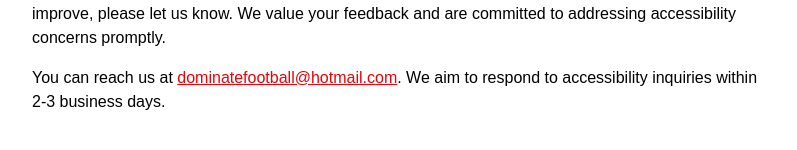
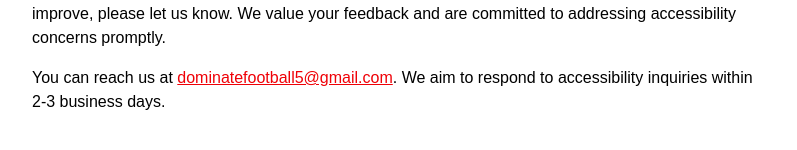
Before and after one commit to dominatefootball/dominate-football, a Next.js app: page /accessibility in a window 1280 px wide. Shown: the part 1222-1372 px from the top of the page, without its empty margins (240-1037 px from the left). Built offline with nearby package versions, Linux system fonts and the light colour scheme; no server answers.

Commit message:
Update legal and contact pages with original URLs and email IDs

```diff
--- a/app/accessibility/page.js
+++ b/app/accessibility/page.js
@@ -64,8 +64,8 @@ export default function AccessibilityPage() {
       </p>
       <p className="mb-4">
         You can reach us at{' '}
-        <a href="mailto:dominatefootball@hotmail.com" className="underline text-arsenalRed hover:text-red-700">
-          dominatefootball@hotmail.com
+        <a href="mailto:dominatefootball5@gmail.com" className="underline text-arsenalRed hover:text-red-700">
+          dominatefootball5@gmail.com
         </a>. We aim to respond to accessibility inquiries within 2-3 business days.
       </p>
 
--- a/app/contact-us/page.js
+++ b/app/contact-us/page.js
@@ -27,10 +27,10 @@ export default function ContactUsPage() {
           {/* Regular mailto link */}
           <div className="mb-4">
             <a
-              href="mailto:dominatefootball@hotmail.com"
+              href="mailto:dominatefootball5@gmail.com"
               className="text-arsenalRed font-semibold hover:text-red-700 transition-colors text-2xl"
             >
-              dominatefootball@hotmail.com
+              dominatefootball5@gmail.com
             </a>
           </div>
 
--- a/app/cookie-policy/page.js
+++ b/app/cookie-policy/page.js
@@ -8,7 +8,7 @@ export default function CookiePolicyPage() {
       <h1 className="text-3xl font-bold mb-6">Cookie Policy</h1>
 
       <p className="mb-4">
-        This Cookie Policy explains how <strong>Dominate Football</strong> uses cookies and similar technologies to recognize you when you visit our website at <strong>https://dominatefootball.com</strong>.
+        This Cookie Policy explains how <strong>Dominate Football</strong> uses cookies and similar technologies to recognize you when you visit our website at <strong>https://dominate-football.vercel.app</strong>.
         It explains what these technologies are, why we use them, and your rights to control their use.
       </p>
 
@@ -65,8 +65,8 @@ export default function CookiePolicyPage() {
       <h2 className="text-xl font-semibold mt-8 mb-2">7. Contact Us</h2>
       <p className="mb-4">
         If you have any questions about our use of cookies, please contact us at{' '}
-        <a href="mailto:dominatefootball@hotmail.com" className="underline text-arsenalRed hover:text-red-700">
-          dominatefootball@hotmail.com
+        <a href="mailto:dominatefootball5@gmail.com" className="underline text-arsenalRed hover:text-red-700">
+          dominatefootball5@gmail.com
         </a>.
       </p>
     </main>
--- a/app/privacy-policy/page.js
+++ b/app/privacy-policy/page.js
@@ -8,7 +8,7 @@ export default function PrivacyPolicyPage() {
       <h1 className="text-3xl font-bold mb-6">Privacy Policy</h1>
 
       <p className="mb-4">
-        At <strong>Dominate Football</strong>, accessible from https://dominatefootball.com, your privacy is one of our top priorities.
+        At <strong>Dominate Football</strong>, accessible from https://dominate-football.vercel.app, your privacy is one of our top priorities.
         This Privacy Policy document outlines the types of information we collect and how we use it.
       </p>
 
@@ -50,8 +50,8 @@ export default function PrivacyPolicyPage() {
       <p className="mb-4">
         You have the right to access, update, or delete your personal data.
         To exercise your rights, please contact us at{' '}
-        <a href="mailto:dominatefootball@hotmail.com" className="underline text-arsenalRed hover:text-red-700">
-          dominatefootball@hotmail.com
+        <a href="mailto:dominatefootball5@gmail.com" className="underline text-arsenalRed hover:text-red-700">
+          dominatefootball5@gmail.com
         </a>.
       </p>
 
@@ -76,8 +76,8 @@ export default function PrivacyPolicyPage() {
       <h2 className="text-xl font-semibold mt-8 mb-2">10. Contact Us</h2>
       <p className="mb-4">
         If you have questions or concerns about this policy, please email us at{' '}
-        <a href="mailto:dominatefootball@hotmail.com" className="underline text-arsenalRed hover:text-red-700">
-          dominatefootball@hotmail.com
+        <a href="mailto:dominatefootball5@gmail.com" className="underline text-arsenalRed hover:text-red-700">
+          dominatefootball5@gmail.com
         </a>.
       </p>
     </main>
--- a/app/terms/page.js
+++ b/app/terms/page.js
@@ -9,7 +9,7 @@ export default function TermsPage() {
 
       <p className="mb-4">
         These Terms of Service ("Terms") govern your use of the <strong>Dominate Football</strong> website located at
-        <strong> https://dominatefootball.com</strong>. By accessing or using the site, you agree to be bound by these Terms.
+        <strong> https://dominate-football.vercel.app</strong>. By accessing or using the site, you agree to be bound by these Terms.
       </p>
 
       <h2 className="text-xl font-semibold mt-8 mb-2">1. Use of the Site</h2>
@@ -69,8 +69,8 @@ export default function TermsPage() {
       <h2 className="text-xl font-semibold mt-8 mb-2">10. Contact</h2>
       <p className="mb-4">
         If you have any questions about these Terms, please contact us at{' '}
-        <a href="mailto:dominatefootball@hotmail.com" className="underline text-arsenalRed hover:text-red-700">
-          dominatefootball@hotmail.com
+        <a href="mailto:dominatefootball5@gmail.com" className="underline text-arsenalRed hover:text-red-700">
+          dominatefootball5@gmail.com
         </a>.
       </p>
     </main>
```
